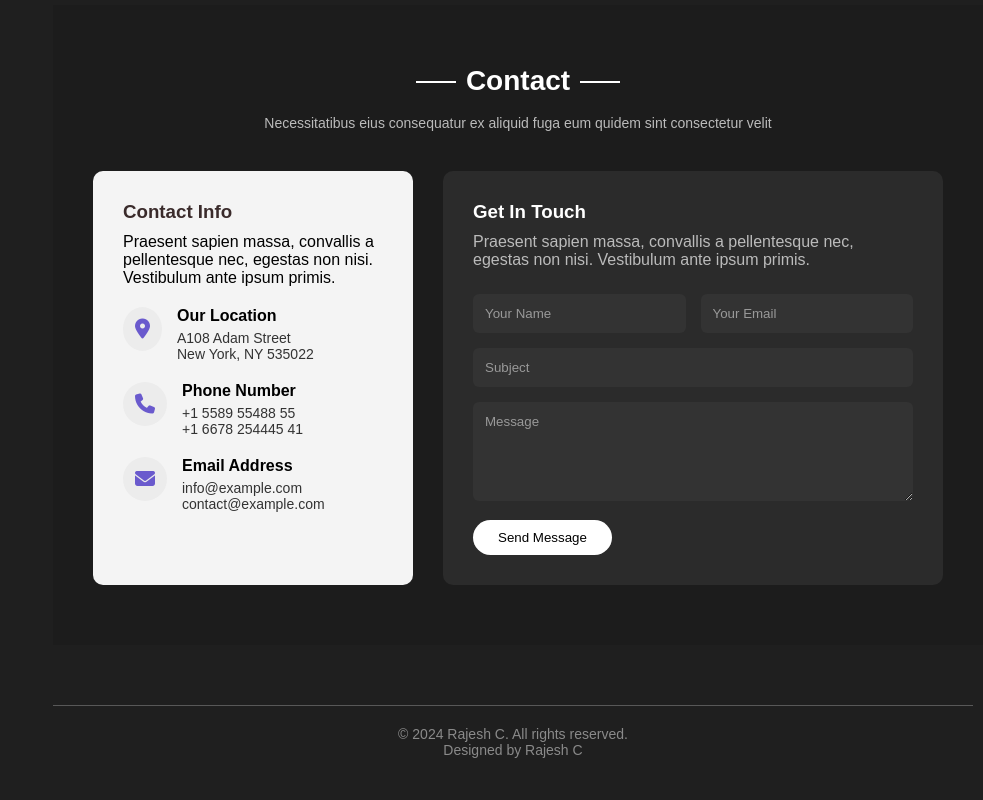
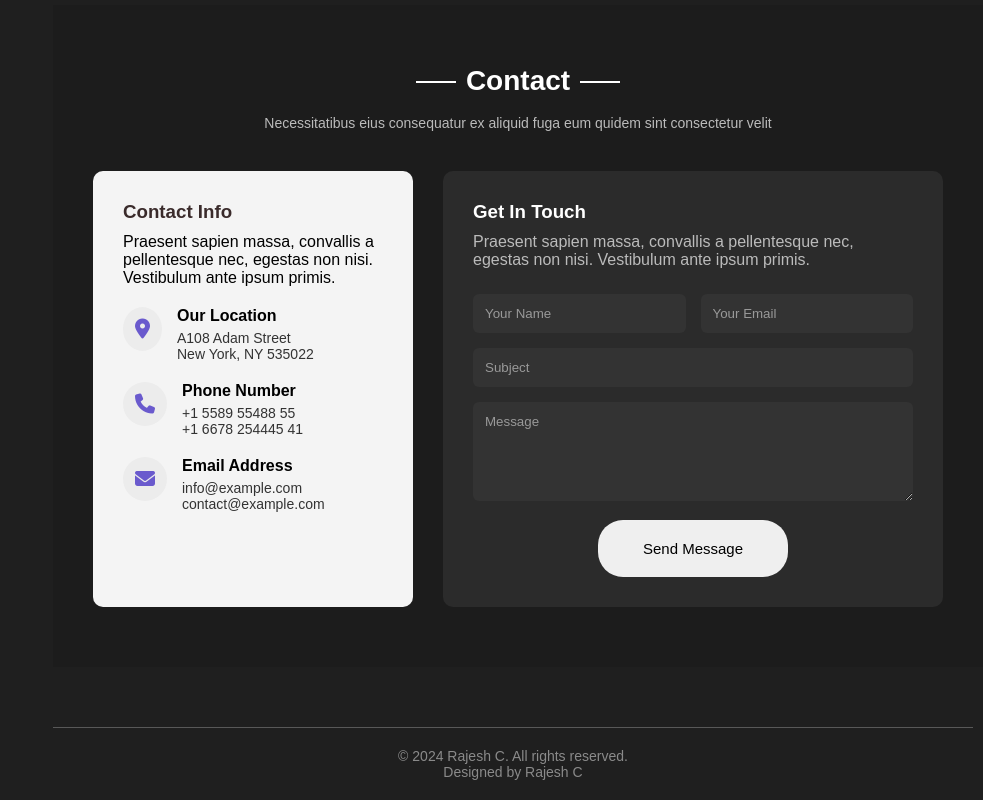
Before and after one commit to RajeshC03/portfolio_website2, a plain HTML site: page index.html in a window 1280 px wide. Shown: the part 4801-5601 px from the top of the page, without its empty margins (297-1280 px from the left). Before the commit the page ends 5579 px from the top, so only its background shows below. Drawn offline with Linux system fonts and the light colour scheme.

```diff
--- a/index.html
+++ b/index.html
@@ -604,7 +604,10 @@
 
                     <textarea rows="5" placeholder="Message" required></textarea>
 
-                    <button type="submit">Send Message</button>
+                    <div class="submit-button">
+                        <button type="submit">Send Message</button>
+                    </div>
+
                 </form>
             </div>
         </di    v>
--- a/style.css
+++ b/style.css
@@ -1403,19 +1403,32 @@ section.services {
   color: #999;
 }
 
-.contact-form button {
-  background: #fff;
+.contact-form .submit-button {
+  /* border:1px solid white; */
+  /* background: #fff; */
   color: #000;
-  border: none;
   border-radius: 25px;
-  padding: 10px 25px;
   font-weight: 500;
-  cursor: pointer;
   transition: 0.3s ease;
+  margin:0 auto;
+  text-align: center;
+  width:190px;
+  overflow: hidden;
+
 }
 
-.contact-form button:hover {
-  background: #6a5acd;
+.submit-button button{
+  font-size: 15px;
+  padding:20px 35px;
+  width:190px;
+  border:none;
+  text-align: center;
+  margin: 0 auto;
+  cursor: pointer;
+}
+
+.contact-form .submit-button:hover button{
+  background: #686869a9;
   color: #fff;
 }
 
```
